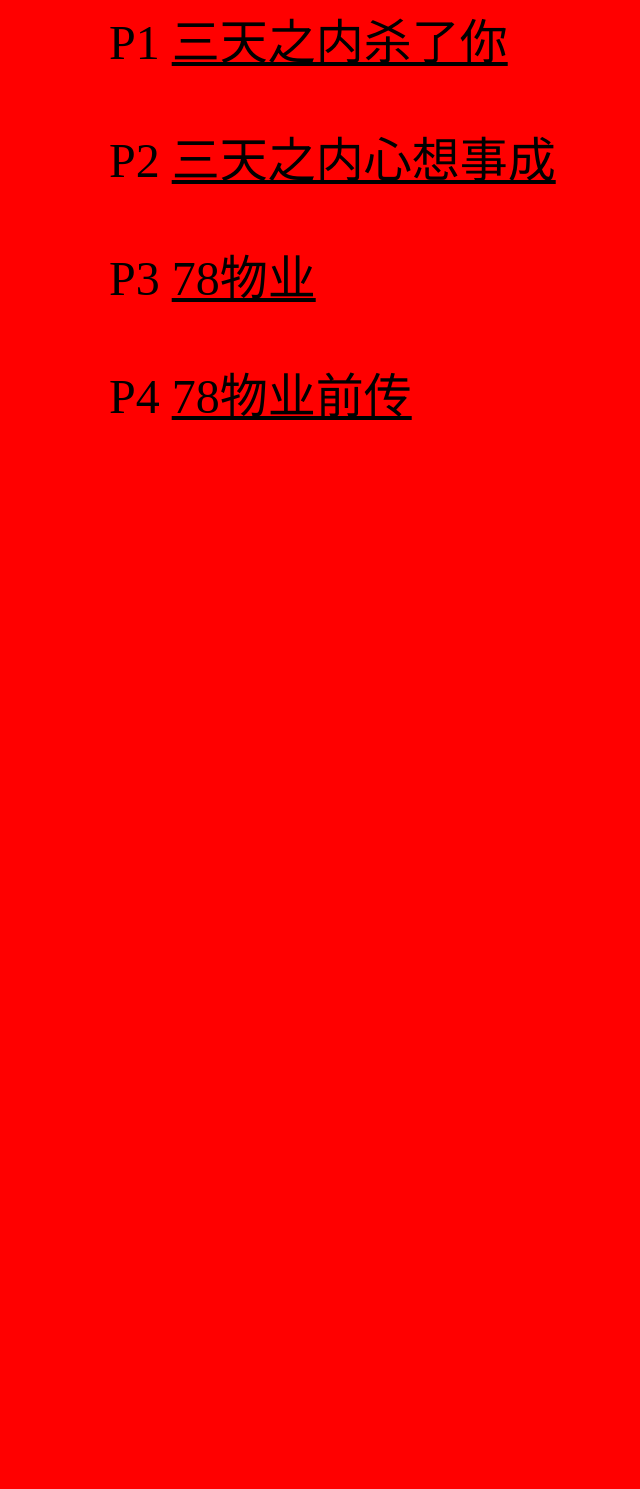
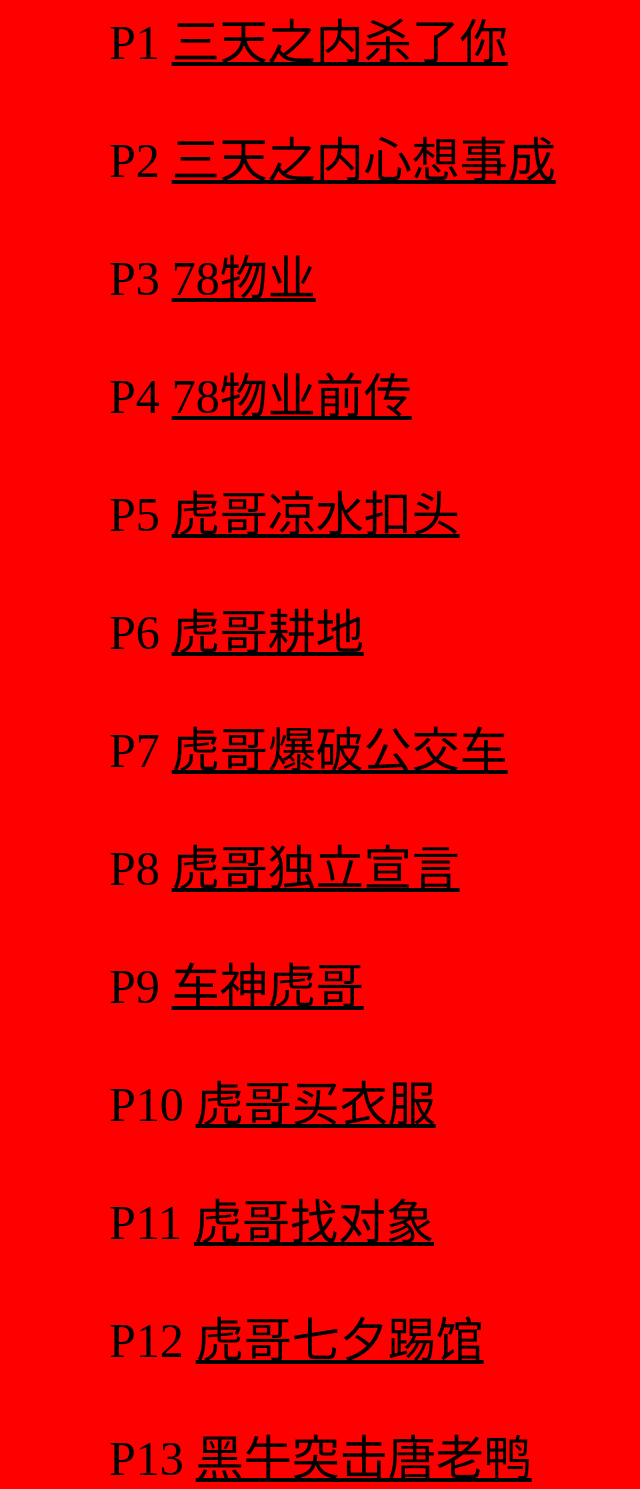
Before and after one commit to goodhomo/laoba, a plain HTML site: page menu.html in a window 1280 px wide. Shown: the part 1681-3170 px from the top of the page, without its empty margins (271-911 px from the left). Before the commit the page ends 2108 px from the top, so only its background shows below. Drawn offline with Linux system fonts and the light colour scheme.

Commit message:
Update menu.html

```diff
--- a/menu.html
+++ b/menu.html
@@ -43,6 +43,15 @@
 <p style="text-align: left">P2 <a href="../laoba/三天之内心想事成.mp4">三天之内心想事成</a></p>
 <p style="text-align: left">P3 <a href="../laoba/78物业.mp4">78物业</a></p>
 <p style="text-align: left">P4 <a href="../laoba/78物业前传.mp4">78物业前传</a></p>
+<p style="text-align: left">P5 <a href="../laoba/video/虎哥凉水扣头.mp4">虎哥凉水扣头</a></p>
+<p style="text-align: left">P6 <a href="../laoba/video/虎哥耕地.mp4">虎哥耕地</a></p>
+<p style="text-align: left">P7 <a href="../laoba/video/虎哥爆破公交车.mp4">虎哥爆破公交车</a></p>
+<p style="text-align: left">P8 <a href="../laoba/video/虎哥独立宣言.mp4">虎哥独立宣言</a></p>
+<p style="text-align: left">P9 <a href="../laoba/video/车神虎哥.mp4">车神虎哥</a></p>
+<p style="text-align: left">P10 <a href="../laoba/video/虎哥买衣服.mp4">虎哥买衣服</a></p>
+<p style="text-align: left">P11 <a href="../laoba/video/虎哥找对象.mp4">虎哥找对象</a></p>
+<p style="text-align: left">P12 <a href="../laoba/video/虎哥七夕踢馆.mp4">虎哥七夕踢馆</a></p>
+<p style="text-align: left">P13 <a href="../laoba/video/黑牛突击唐老鸭.mp4">黑牛突击唐老鸭</a></p>
   </blockquote>
 </font>
 </div>
```
